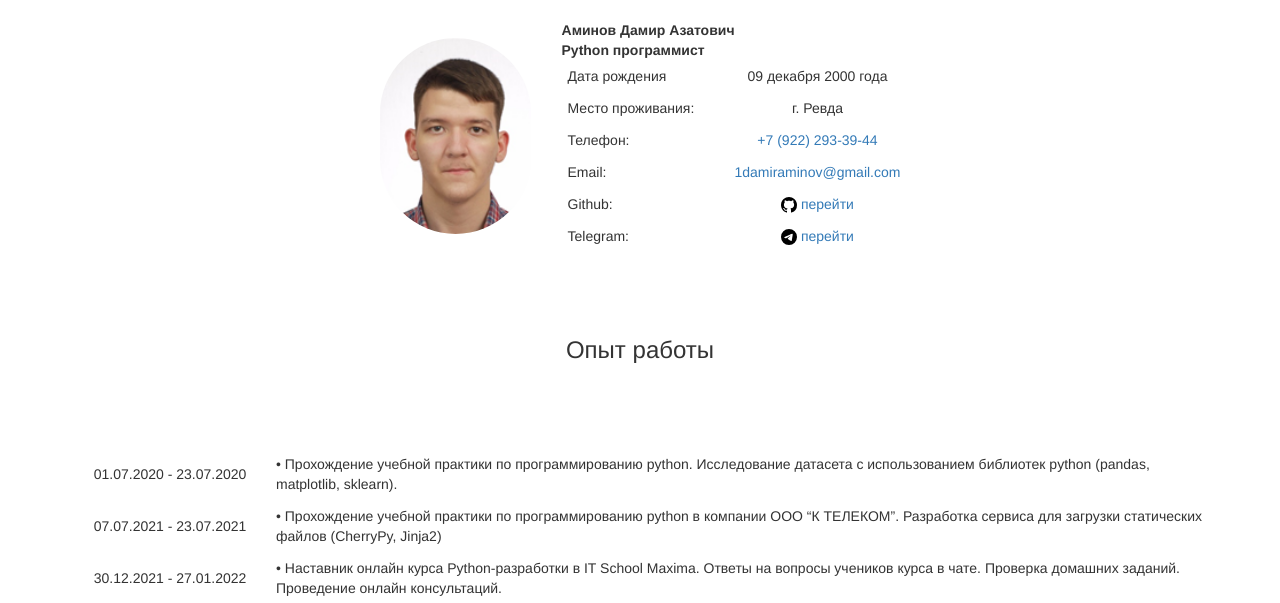
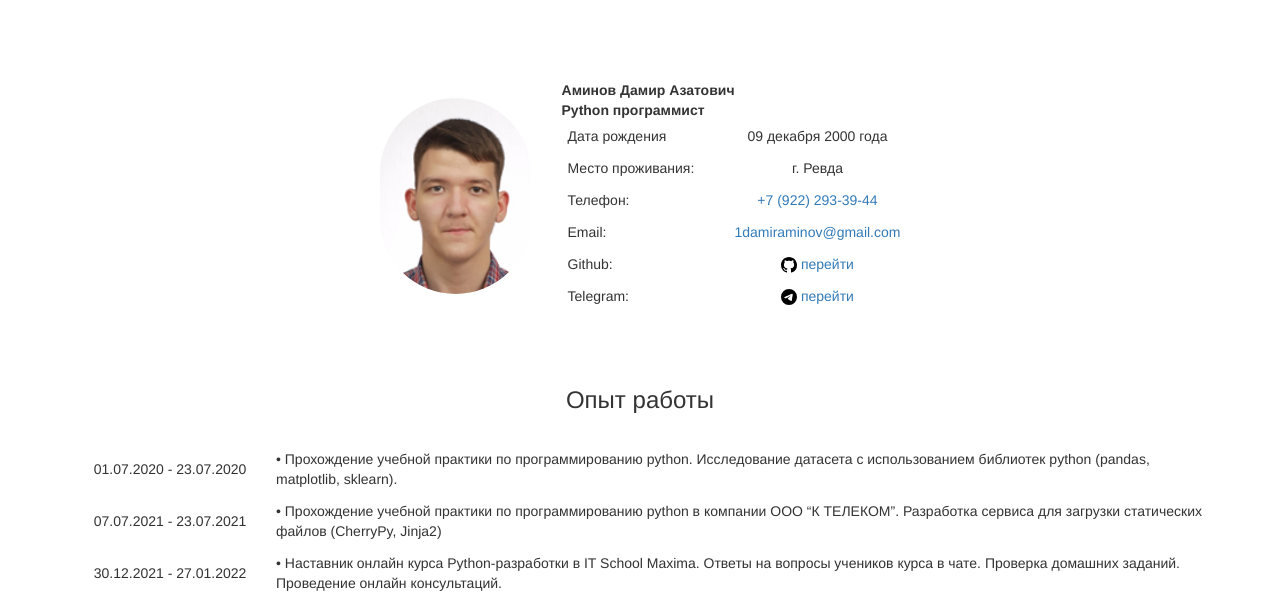
Before and after one commit to damiraminov1/DamirAzatovichSite, a Flask app: page / in a window 1280 px wide. Shown: the part 52-655 px from the top of the page. Run offline with Flask 2, Linux system fonts and the light colour scheme; some libraries are stand-ins or nearby versions.

Commit message:
index.html updated

```diff
--- a/app/templates/main/index.html
+++ b/app/templates/main/index.html
@@ -2,7 +2,7 @@
 
 {% block content %}
     <div class="container mt-4" style="min-width: 1170px">
-        <table style="margin-left: auto; margin-right: auto">
+        <table style="margin: 60px auto 35px;">
             <tr>
                 <td><img src="{{ url_for('static', filename = 'images/Avatar.jpg') }}" width="115%" height="115%" style="border-radius: 100px"></td>
                 <td><table style="margin-left: 50px">
@@ -43,7 +43,7 @@
             </tr>
         </table>
         <br>
-            <div class="text-center" style="margin: 65px">
+            <div class="text-center">
                 <h3>Опыт работы</h3>
             </div>
         <br>
```
